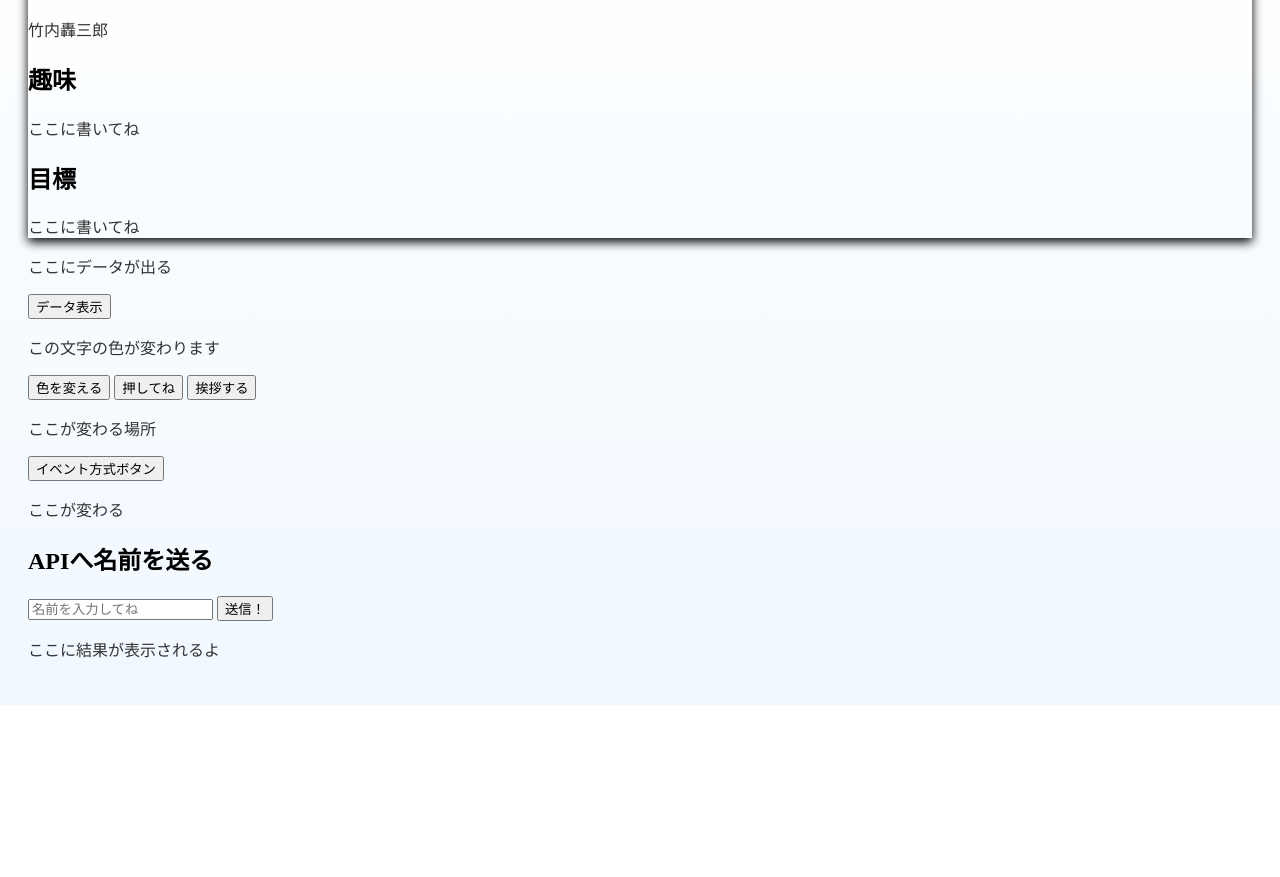
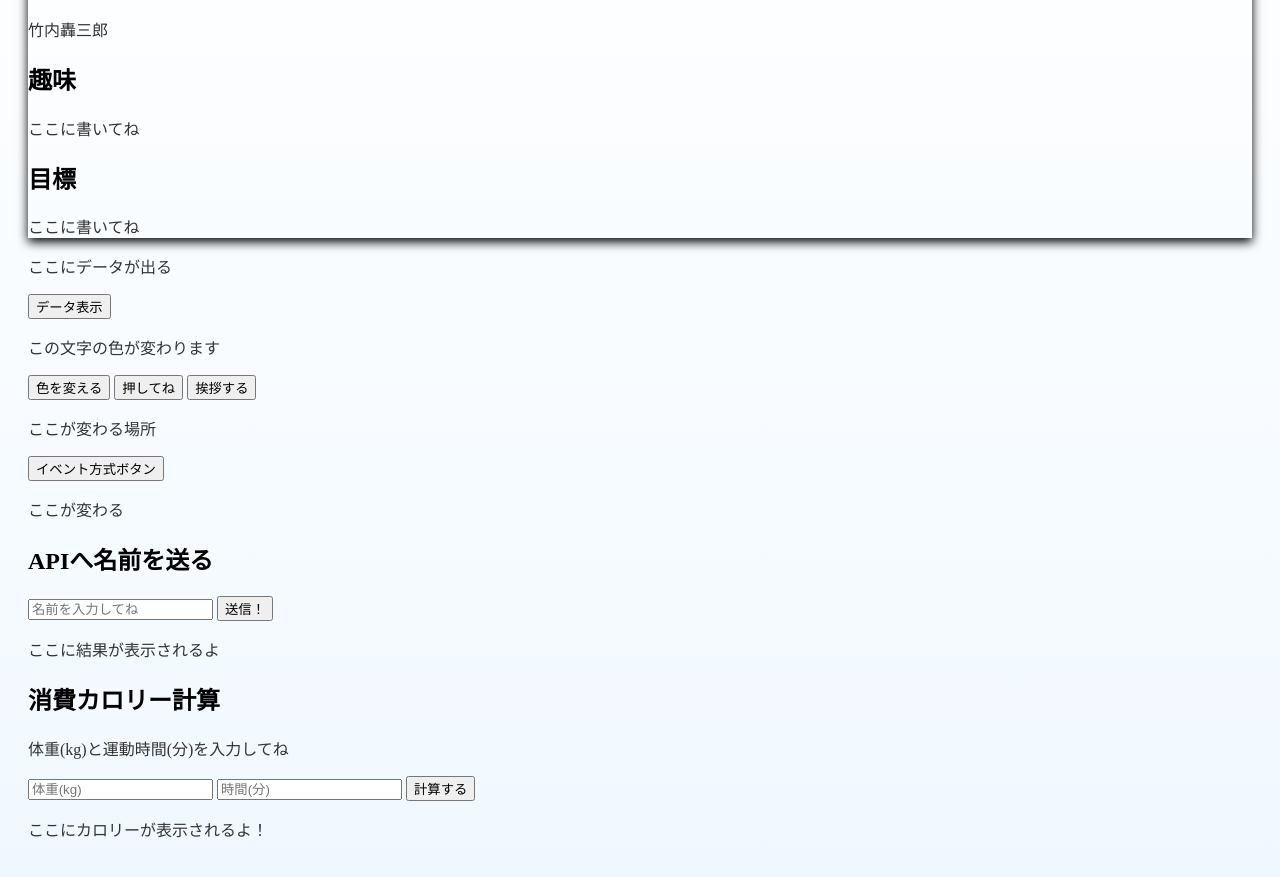
Before and after one commit to Gozaburo-55/my-profile, a plain HTML site: page index.html in a window 1280 px wide. Shown: the part 155-1032 px from the top of the page. Before the commit the page ends 860 px from the top, so only its background shows below. Drawn offline with Linux system fonts and the light colour scheme.

Commit message:
カロリー計算追加

```diff
--- a/index.html
+++ b/index.html
@@ -44,6 +44,15 @@
 
     <p id = "apiResult">ここに結果が表示されるよ</p>
 
+    <h2>消費カロリー計算</h2>
+    <p>体重(kg)と運動時間(分)を入力してね</p>
+
+    <input id = "weightInput" type = "number" placeholder = "体重(kg)">
+    <input id = "timeInput" type = "number" placeholder = "時間(分)">
+    <button id = "calcButton">計算する</button>
+
+    <p id = "calorieResult">ここにカロリーが表示されるよ！</p>
+
     <script src="script.js"></script>
 </body>
 </html>
```
Also changed, not shown: 1 other file.
